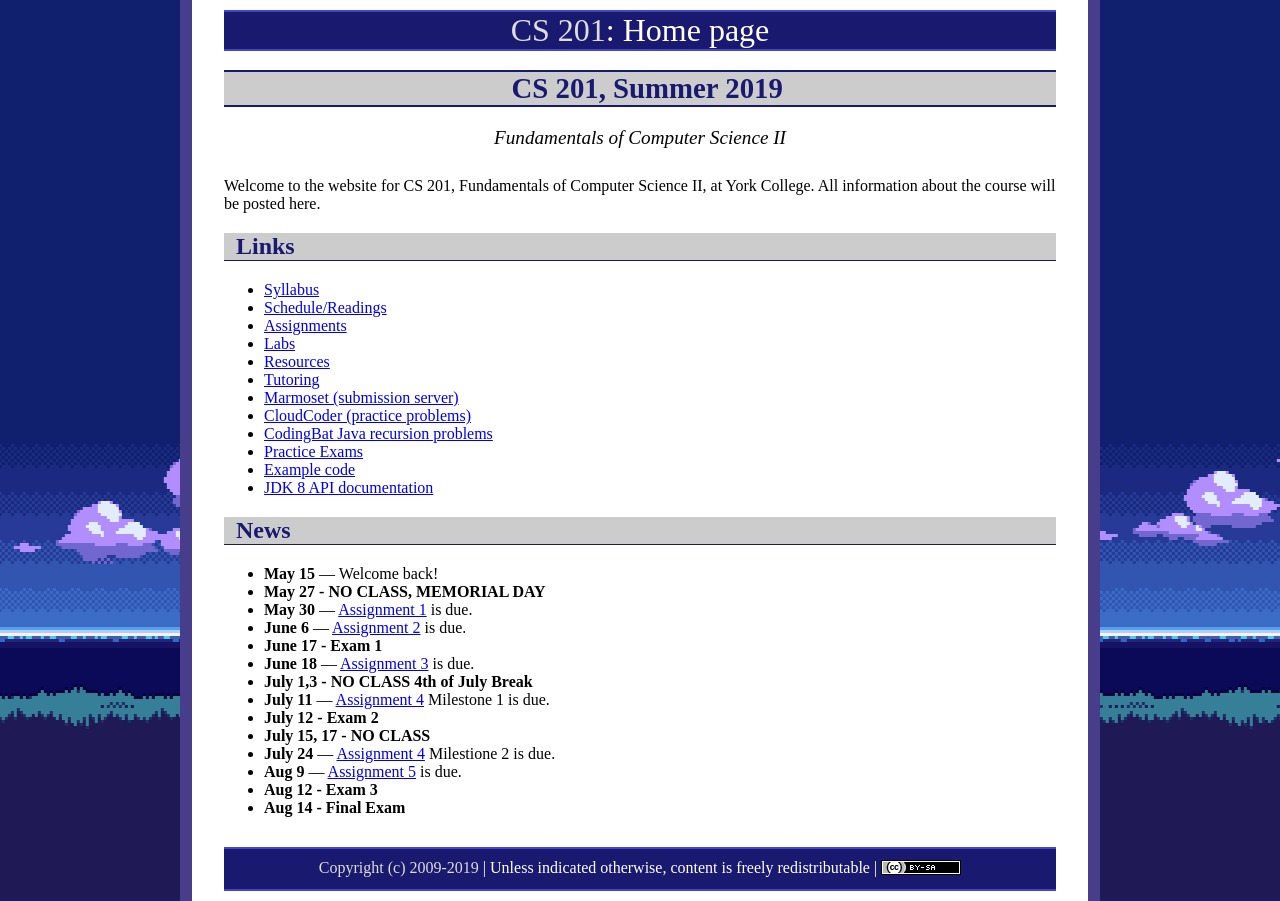
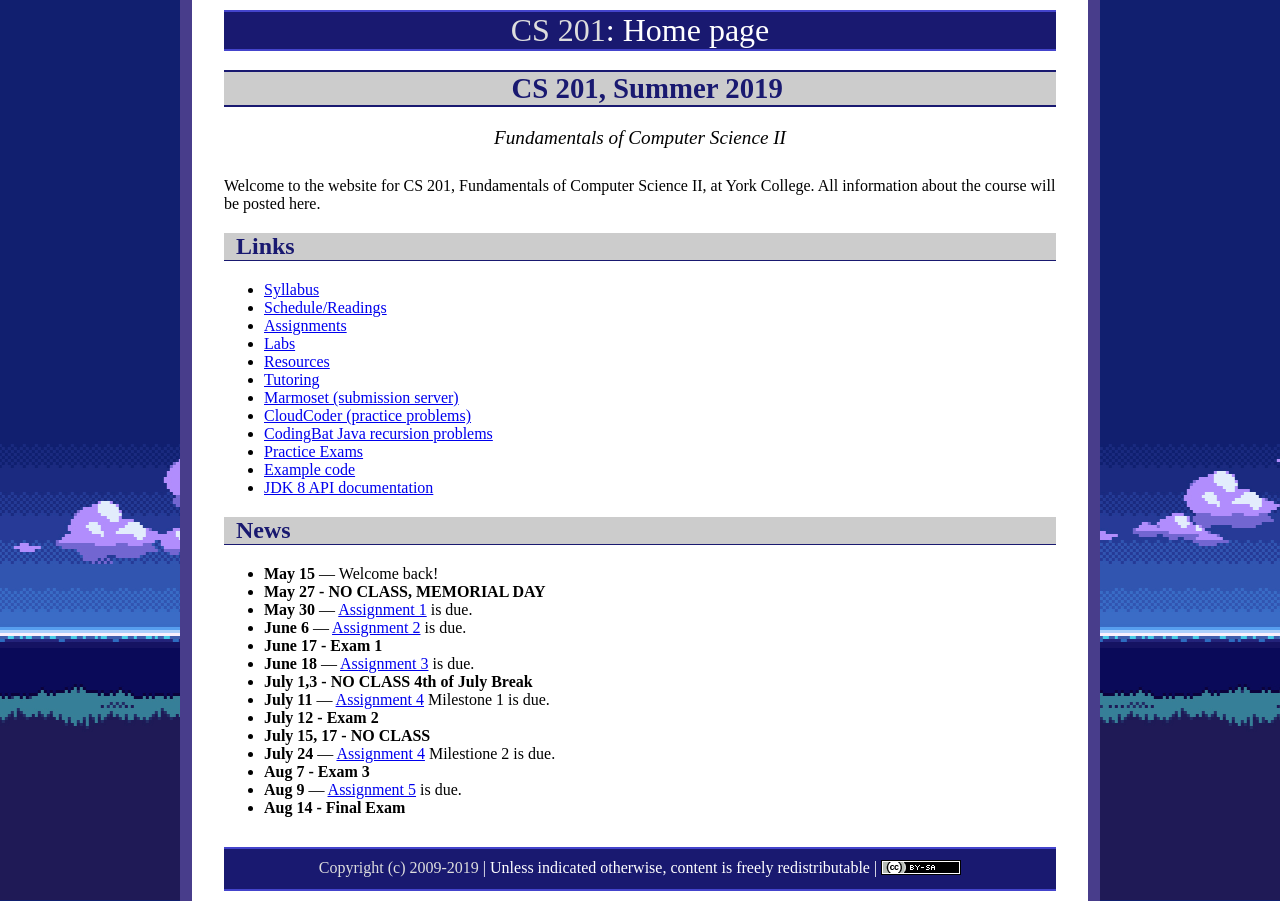
Before and after one commit to ycpcs/cs201-summer2019, a Jekyll site: the page built from index.md, in a window 1280 px wide. Built offline with Jekyll 4.4.1, drawn with Linux system fonts in a browser that asks for light colours.

Commit message:
fix index
fix index

```diff
--- a/index.md
+++ b/index.md
@@ -36,8 +36,8 @@ Welcome to the website for CS 201, Fundamentals of Computer Science II, at York
 * **July 12 - Exam 2**
 * **July 15, 17 - NO CLASS**
 * **July 24** &mdash; [Assignment 4](assign/assign04.html) Milestione 2 is due.
+* **Aug 7 - Exam 3**
 * **Aug 9** &mdash; [Assignment 5](assign/assign05.html) is due.
-* **Aug 12 - Exam 3**
 * **Aug 14 - Final Exam**
 
 
```
